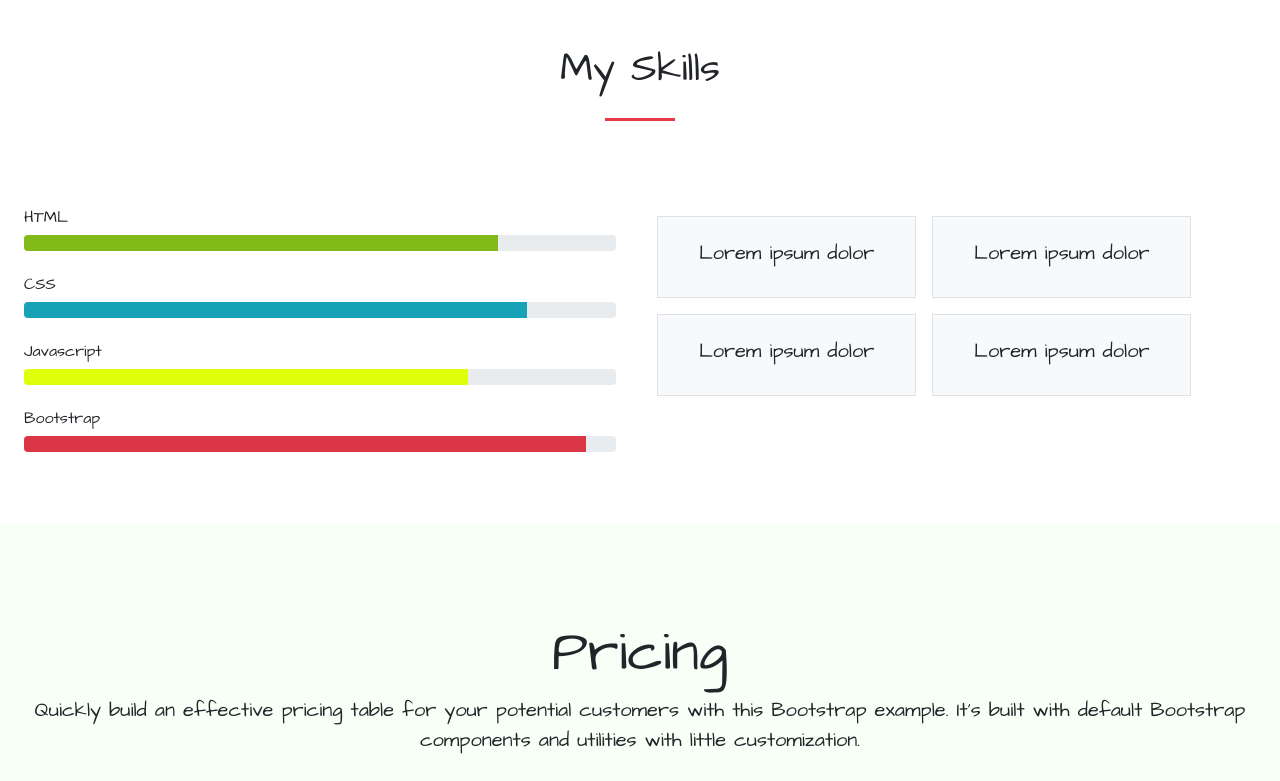
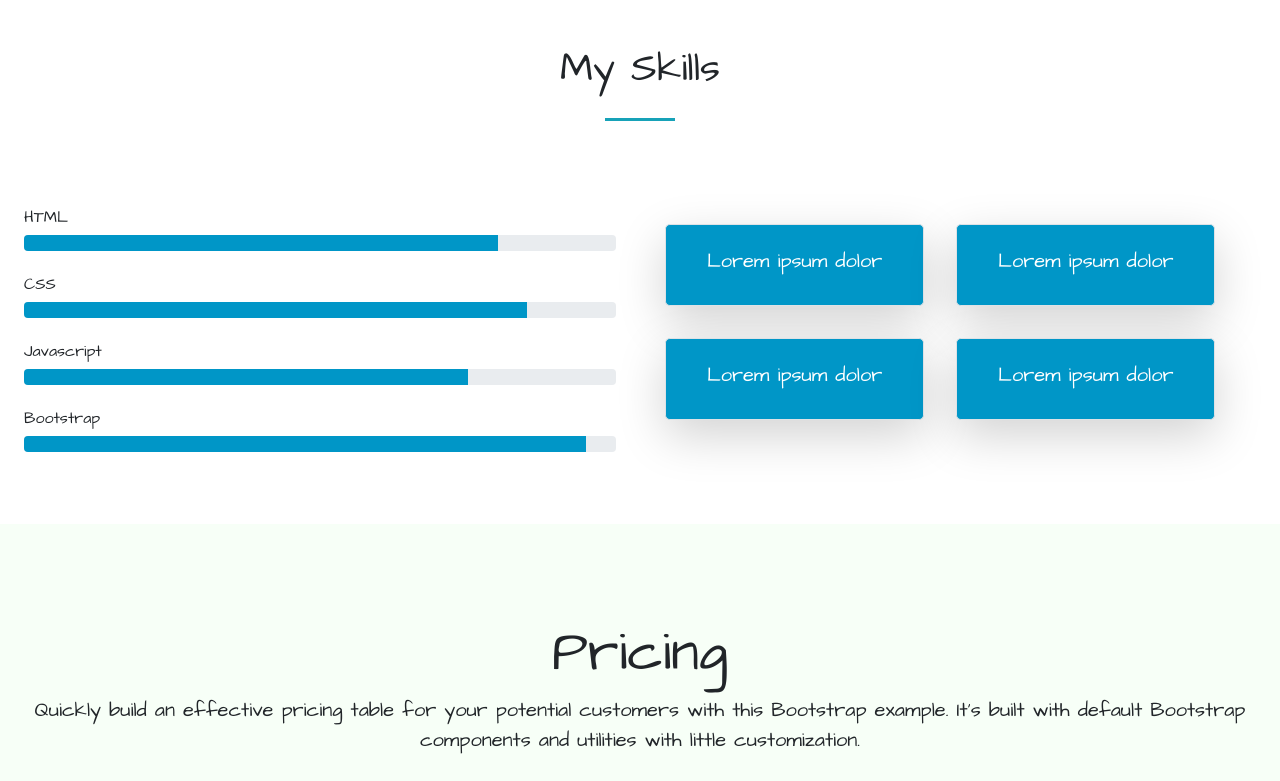
Before and after one commit to lhernandez19/BootstrapResume, a plain HTML site: page index.html in a window 1280 px wide. Shown: the part 1059-1840 px from the top of the page. Drawn offline with Linux system fonts and the light colour scheme.

Commit message:
colorUpdate3

```diff
--- a/assets/scss/resume.scss
+++ b/assets/scss/resume.scss
@@ -1,6 +1,6 @@
-$primaryNew: #0096c7;
-$successNew: #80b918;
-$warningNew: #deff0a;
+$primaryNew: #023e8a;
+$successNew: #0096c7;
+$warningNew: #48cae4;
 
 $primary: $primaryNew;
 $success: $successNew;
@@ -26,7 +26,7 @@ body {
 .customSeparator {
 	width: 70px;
 	height: 3px;
-	background-color: #e63946;
+	background-color: $info;
 	margin-left: auto;
 	margin-right: auto;
 	margin-top: 2%;
--- a/index.html
+++ b/index.html
@@ -34,18 +34,18 @@
 				<a class="navbar-brand" href="#">Resume</a>
 				<ul class="navbar-nav mr-auto mt-2 mt-lg-0">
 					<li class="nav-item active">
-						<a class="nav-link" href="#"
+						<a class="btn btn-light" href="#"
 							>Home <span class="sr-only">(current)</span></a
 						>
 					</li>
                     <li class="nav-item">
-						<a class="nav-link" href="#aboutMe">About me</a>
+						<a class="btn btn-light" href="#aboutMe">About me</a>
 					</li>
 					<li class="nav-item">
-						<a class="nav-link" href="#skills">Skills</a>
+						<a class="btn btn-light" href="#skills">Skills</a>
 					</li>
 					<li class="nav-item">
-						<a class="nav-link" href="#pricing">Pricing <span class="badge bg-warning">New</span> </a>
+						<a class="btn btn-light" href="#pricing">Pricing <span class="badge bg-warning">New</span> </a>
 
 					</li>
 				</ul>
@@ -123,7 +123,7 @@
 					<h6>CSS</h6>
 					<div class="progress">
 						<div
-							class="progress-bar bg-info"
+							class="progress-bar bg-success"
 							role="progressbar"
 							style="width: 85%"
 							aria-valuenow="50"
@@ -135,7 +135,7 @@
 					<h6>Javascript</h6>
 					<div class="progress">
 						<div
-							class="progress-bar bg-warning"
+							class="progress-bar bg-success"
 							role="progressbar"
 							style="width: 75%"
 							aria-valuenow="75"
@@ -147,7 +147,7 @@
 					<h6>Bootstrap</h6>
 					<div class="progress">
 						<div
-							class="progress-bar bg-danger"
+							class="progress-bar bg-success"
 							role="progressbar"
 							style="width: 95%"
 							aria-valuenow="100"
@@ -159,16 +159,16 @@
 
 				<div class="col-md-6 p-4">
 					<div class="row row-cols-2">
-						<div class="col-md-5 text-center p-4 m-2 bg-light border">
+						<div class="col-md-5 text-center p-4 m-3 bg-success border text-white shadow-lg rounded-lg">
 							<h5>Lorem ipsum dolor</h5>
 						</div>
-						<div class="col-md-5 text-center p-4 m-2 bg-light border">
+						<div class="col-md-5 text-center p-4 m-3 bg-success border text-white shadow-lg rounded-lg">
 							<h5>Lorem ipsum dolor</h5>
 						</div>
-						<div class="col-md-5 text-center p-4 m-2 bg-light border">
+						<div class="col-md-5 text-center p-4 m-3 bg-success border text-white shadow-lg rounded-lg">
 							<h5>Lorem ipsum dolor</h5>
 						</div>
-						<div class="col-md-5 text-center p-4 m-2 bg-light border">
+						<div class="col-md-5 text-center p-4 m-3 bg-success border text-white shadow-lg rounded-lg">
 							<h5>Lorem ipsum dolor</h5>
 						</div>
 					</div>
```
Also changed, not shown: dist/css/resume.css, 1 other file.
